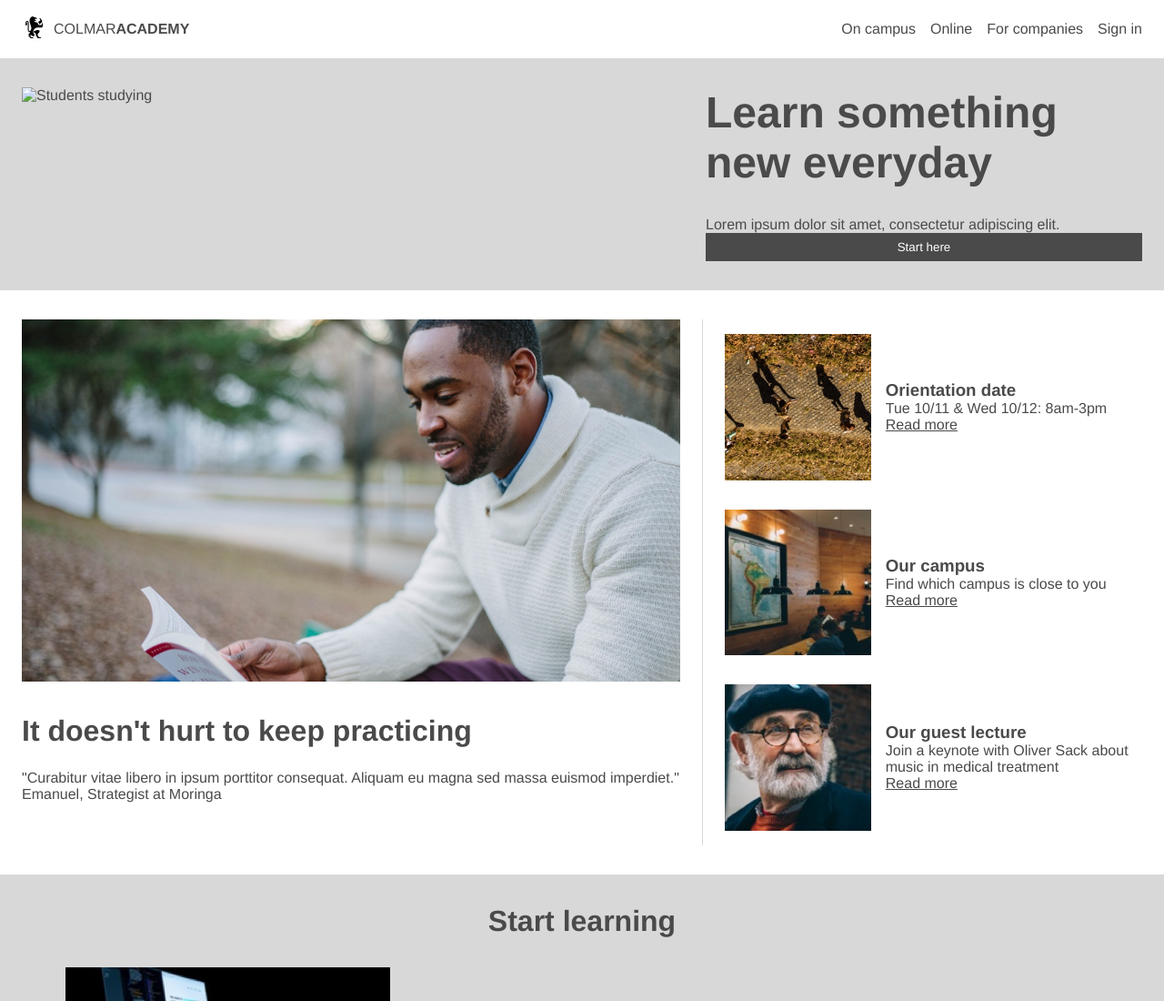
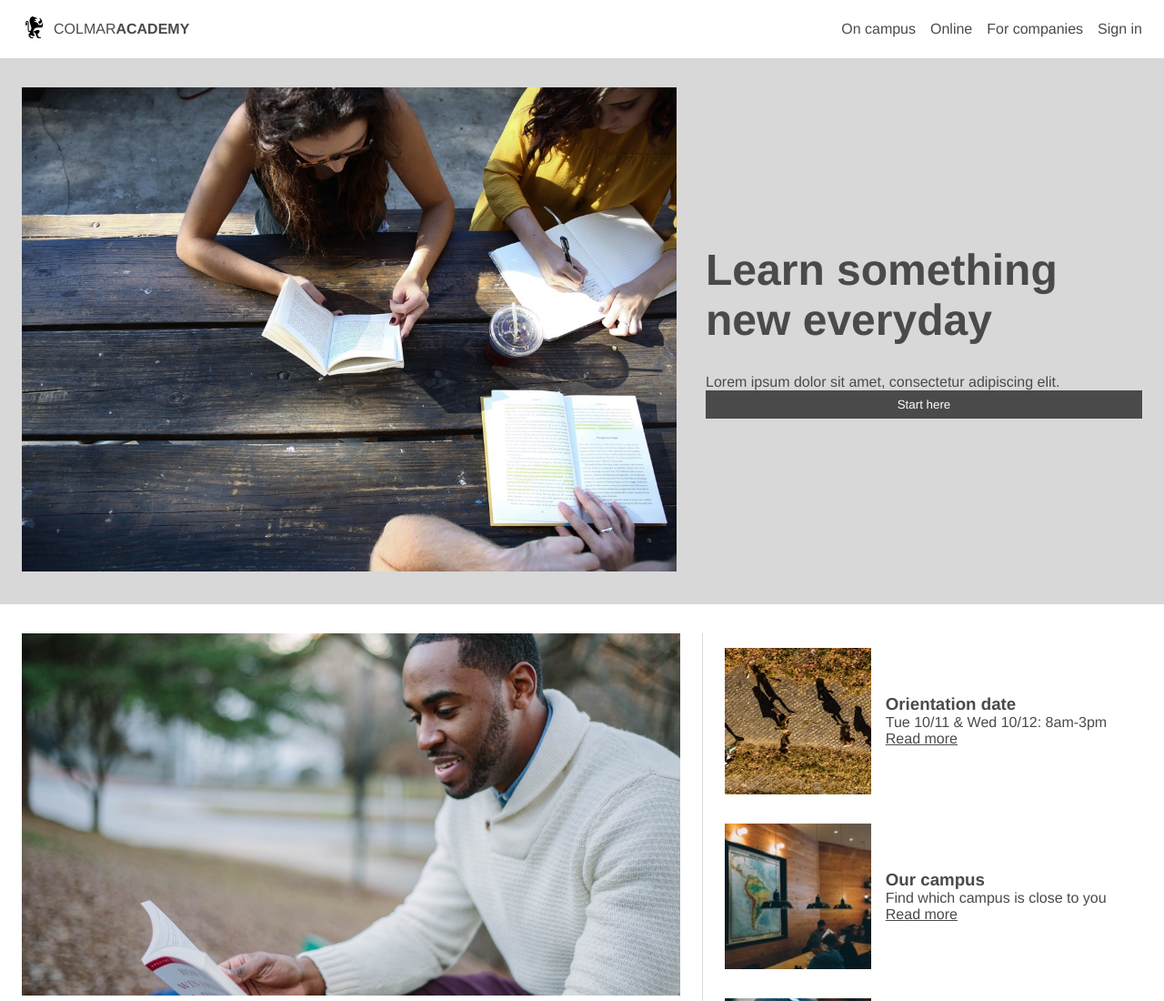
Before and after one commit to HTMRussell-hub/capstone_colmar, a plain HTML site: page index.html in a window 1280 px wide. Shown: the top 1100 px of the page at 91% size. Drawn offline with Linux system fonts and the light colour scheme.

Commit message:
Fix Banner Student Studying Image Link in index.html

```diff
--- a/index.html
+++ b/index.html
@@ -32,7 +32,7 @@
     <main>
         <section class="hero">
             <div class="hero-image">
-                <img src="./resources/images/banner-main.jpg" alt="Students studying">
+                <img src="./resources/images/banner.jpg" alt="Students studying">
             </div>
             <div class="hero-content">
                 <h1>Learn something new everyday</h1>
```
